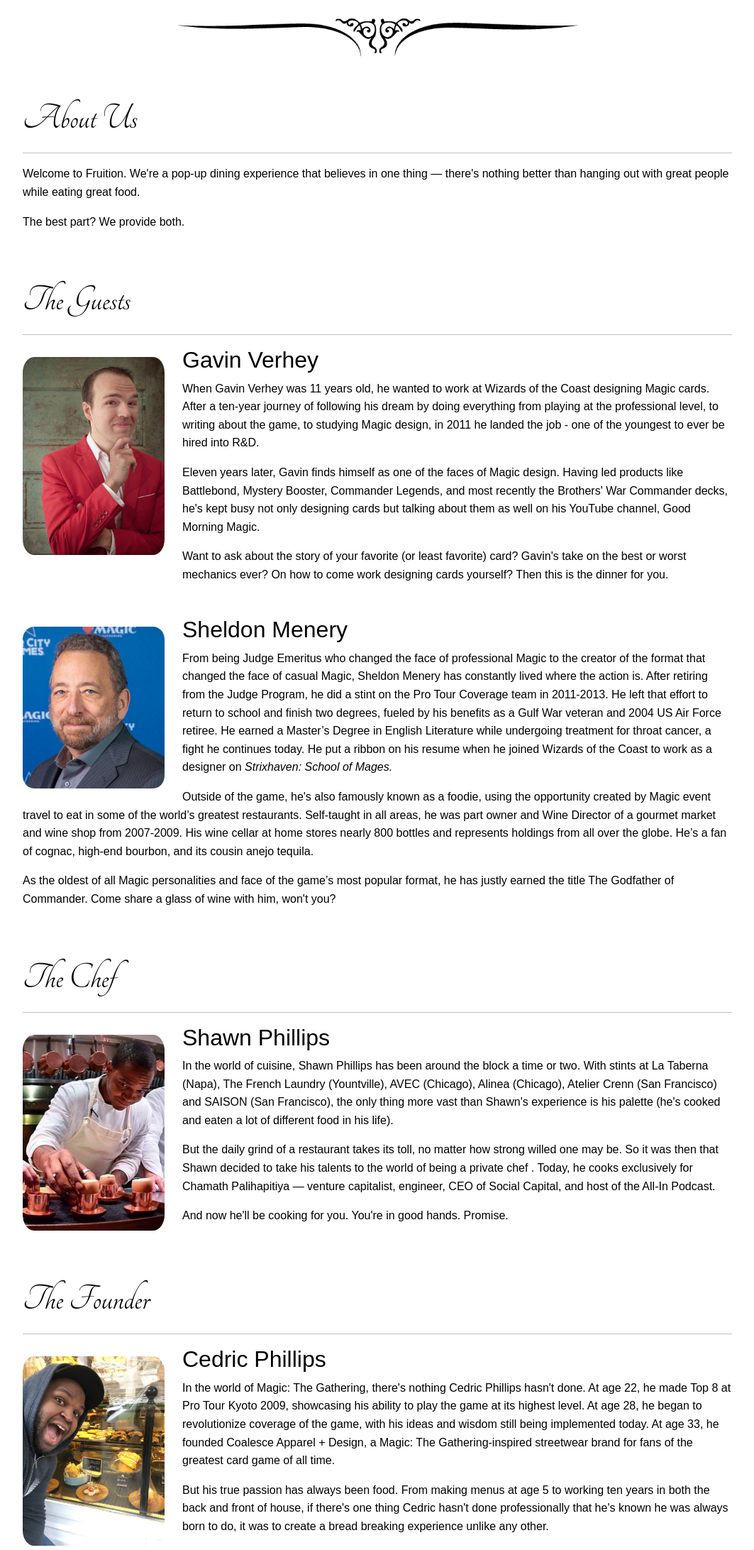
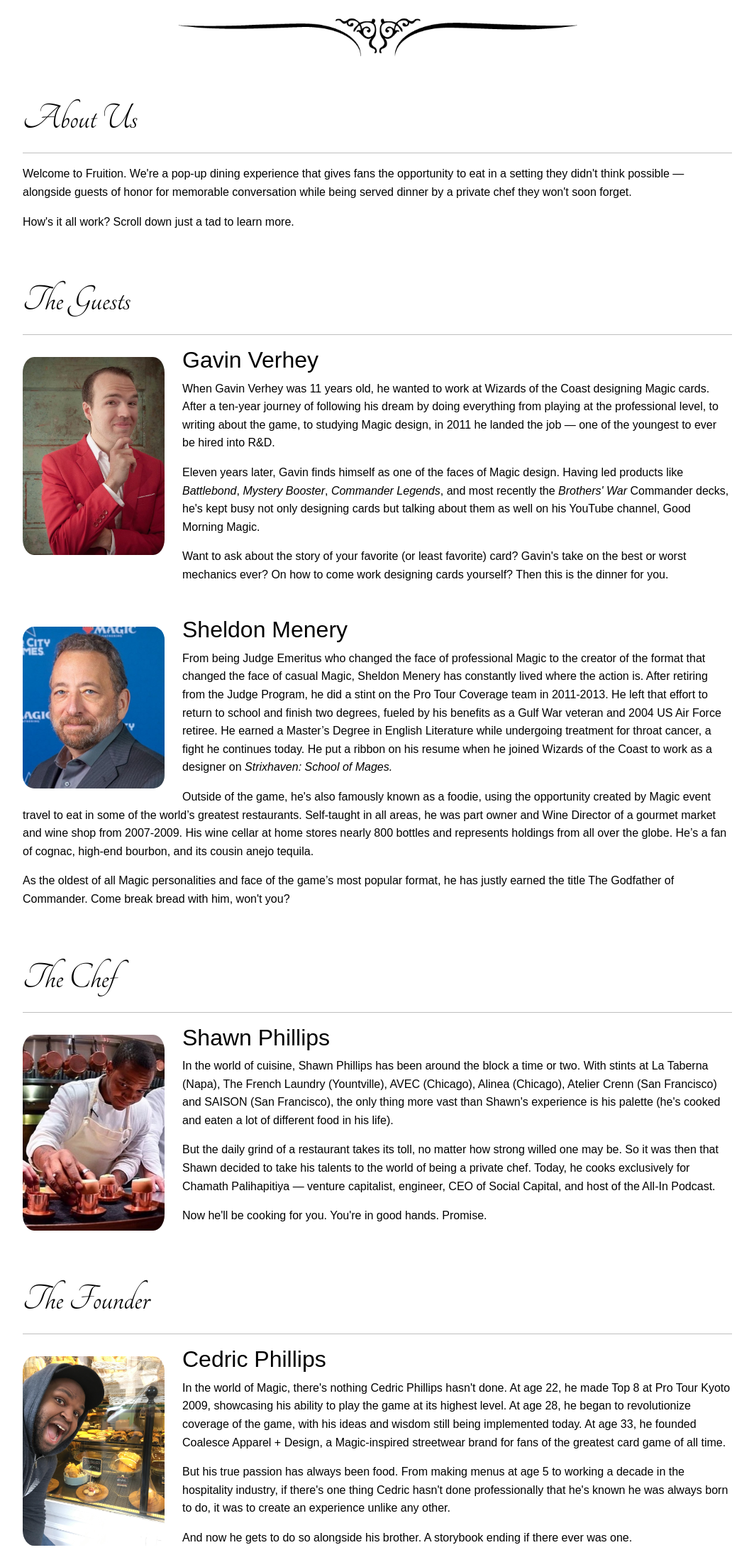
Before and after one commit to ajolipa/fruition, a plain HTML site: page index.html in a window 1280 px wide. Shown: the part 606-2790 px from the top of the page at 71% size, without its empty margins (108-1171 px from the left). Drawn offline with nearby package versions, Linux system fonts and the light colour scheme; a web font is replaced by a local one.

Commit message:
fixed various typos / updated wording

```diff
--- a/index.html
+++ b/index.html
@@ -138,8 +138,8 @@
   <hr>
   <div class="row">
     <div class="col-12">
-      <p>Welcome to Fruition. We're a pop-up dining experience that believes in one thing — there's nothing better than hanging out with great people while eating great food.</p>
-      <p>The best part? We provide both.</p>
+      <p>Welcome to Fruition. We're a pop-up dining experience that gives fans the opportunity to eat in a setting they didn't think possible — alongside guests of honor for memorable conversation while being served dinner by a private chef they won't soon forget.</p>
+      <p>How's it all work? Scroll down just a tad to learn more.</p>
     </div>
   </div>
 </div>
@@ -159,8 +159,8 @@
 
 
                         <h5>Gavin Verhey</h5>
-                        <p>When Gavin Verhey was 11 years old, he wanted to work at Wizards of the Coast designing Magic cards. After a ten-year journey of following his dream by doing everything from playing at the professional level, to writing about the game, to studying Magic design, in 2011 he landed the job - one of the youngest to ever be hired into R&D.</p>
-                        <p>Eleven years later, Gavin finds himself as one of the faces of Magic design. Having led products like Battlebond, Mystery Booster, Commander Legends, and most recently the Brothers' War Commander decks, he's kept busy not only designing cards but talking about them as well on his YouTube channel, Good Morning Magic.</p>
+                        <p>When Gavin Verhey was 11 years old, he wanted to work at Wizards of the Coast designing Magic cards. After a ten-year journey of following his dream by doing everything from playing at the professional level, to writing about the game, to studying Magic design, in 2011 he landed the job — one of the youngest to ever be hired into R&D.</p>
+                        <p>Eleven years later, Gavin finds himself as one of the faces of Magic design. Having led products like <em>Battlebond</em>, <em>Mystery Booster</em>, <em>Commander Legends</em>, and most recently the <em>Brothers' War</em> Commander decks, he's kept busy not only designing cards but talking about them as well on his YouTube channel, Good Morning Magic.</p>
                         <p>Want to ask about the story of your favorite (or least favorite) card? Gavin's take on the best or worst mechanics ever? On how to come work designing cards yourself? Then this is the dinner for you.</p>
 
                 </div>
@@ -177,7 +177,7 @@
                         <p>From being Judge Emeritus who changed the face of professional Magic to the creator of the format that changed the face of casual Magic, Sheldon Menery has constantly lived where the action is. After retiring from the Judge Program, he did a stint on the Pro Tour Coverage team in 2011-2013.  He left that effort to return to school and finish two degrees, fueled by his benefits as a Gulf War veteran and 2004 US Air Force retiree.  He earned a Master’s Degree in English Literature while undergoing treatment for throat cancer, a fight he continues today.  He put a ribbon on his resume when he joined Wizards of the Coast to work as a designer on <em>Strixhaven: School of Mages.</em>
                         </p>
                         <p>Outside of the game, he's also famously known as a foodie, using the opportunity created by Magic event travel to eat in some of the world’s greatest restaurants.  Self-taught in all areas, he was part owner and Wine Director of a gourmet market and wine shop from 2007-2009.  His wine cellar at home stores nearly 800 bottles and represents holdings from all over the globe.  He’s a fan of cognac, high-end bourbon, and its cousin anejo tequila.</p>
-                        <p>As the oldest of all Magic personalities and face of the game’s most popular format, he has justly earned the title The Godfather of Commander. Come share a glass of wine with him, won't you?</p>
+                        <p>As the oldest of all Magic personalities and face of the game’s most popular format, he has justly earned the title The Godfather of Commander. Come break bread with him, won't you?</p>
                       </div>
             </div>
         </div>
@@ -195,9 +195,9 @@
 
             <p>In the world of cuisine, Shawn Phillips has been around the block a time or two. With stints at La Taberna (Napa), The French Laundry (Yountville), AVEC (Chicago), Alinea (Chicago), Atelier Crenn (San Francisco) and SAISON (San Francisco), the only thing more vast than Shawn's experience is his palette (he's cooked and eaten a lot of different food in his life).
             </p>
-            <p>But the daily grind of a restaurant takes its toll, no matter how strong willed one may be. So it was then that Shawn decided to take his talents to the world of being a private chef . Today, he cooks exclusively for Chamath Palihapitiya — venture capitalist, engineer, CEO of Social Capital, and host of the All-In Podcast.
+            <p>But the daily grind of a restaurant takes its toll, no matter how strong willed one may be. So it was then that Shawn decided to take his talents to the world of being a private chef. Today, he cooks exclusively for Chamath Palihapitiya — venture capitalist, engineer, CEO of Social Capital, and host of the All-In Podcast.
             </p>
-            <p>And now he'll be cooking for you. You're in good hands. Promise.</p>
+            <p>Now he'll be cooking for you. You're in good hands. Promise.</p>
         </div>
     </div>
 </div>
@@ -210,8 +210,8 @@
         <div class="col-12">
           <img src="Cedric.jpg" alt="" class="img-fluid float-start headshot">
             <h5>Cedric Phillips</h5>
-            <p>In the world of Magic: The Gathering, there's nothing Cedric Phillips hasn't done. At age 22, he made Top 8 at Pro Tour Kyoto 2009, showcasing his ability to play the game at its highest level. At age 28, he began to revolutionize coverage of the game, with his ideas and wisdom still being implemented today. At age 33, he founded Coalesce Apparel + Design, a Magic: The Gathering-inspired streetwear brand for fans of the greatest card game of all time.</p>
-            <p>But his true passion has always been food. From making menus at age 5 to working ten years in both the back and front of house, if there's one thing Cedric hasn't done professionally that he's known he was always born to do, it was to create a bread breaking experience unlike any other.</p>
+            <p>In the world of Magic, there's nothing Cedric Phillips hasn't done. At age 22, he made Top 8 at Pro Tour Kyoto 2009, showcasing his ability to play the game at its highest level. At age 28, he began to revolutionize coverage of the game, with his ideas and wisdom still being implemented today. At age 33, he founded Coalesce Apparel + Design, a Magic-inspired streetwear brand for fans of the greatest card game of all time.</p>
+            <p>But his true passion has always been food. From making menus at age 5 to working a decade in the hospitality industry, if there's one thing Cedric hasn't done professionally that he's known he was always born to do, it was to create an experience unlike any other.</p>
             <p>And now he gets to do so alongside his brother. A storybook ending if there ever was one.</p>
         </div>
     </div>
@@ -251,7 +251,9 @@
     <hr>
     <div class="row">
         <div class="col-12">
+          <img src="vegas.jpg" alt="" class="img-fluid photo float-end">
             <h5>Las Vegas</h5>
+
             <p>Known as The Entertainment Capital of the World, Las Vegas will play host to the first ever Fruition dining experience. With a 3,135 square foot home to work with, space will be the least of your concerns. So prepare to kick your shoes off, put your feet up, and enjoy a night of memorable conversation alongside a meal you won't soon forget.</p>
         </div>
     </div>
--- a/lightmode.css
+++ b/lightmode.css
@@ -95,6 +95,15 @@ h5 {
     max-height:400px;
 }
 
+.photo {
+
+    max-width: 35%;
+    min-width: 100px;
+    margin: 15px 0px 15px 25px;
+    border-radius:8%;
+    max-height:400px;
+
+}
 .menu {
     font-style:italic;
     font-size:larger;
```
Also changed, not shown: 1 other file.
